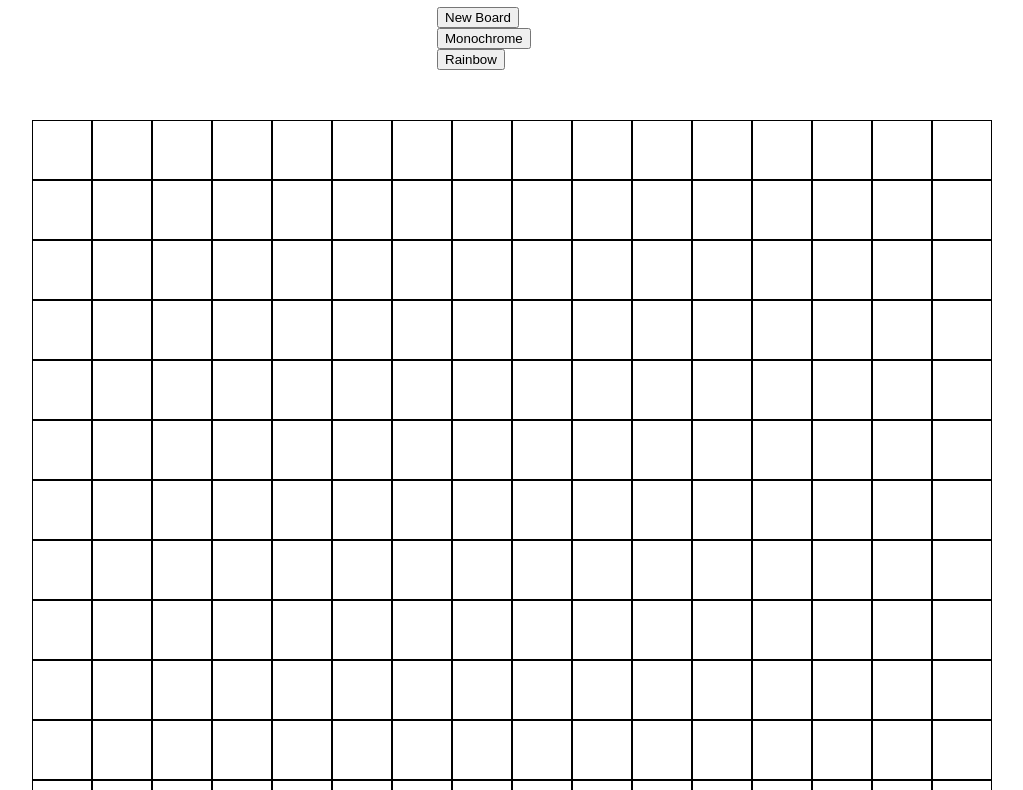
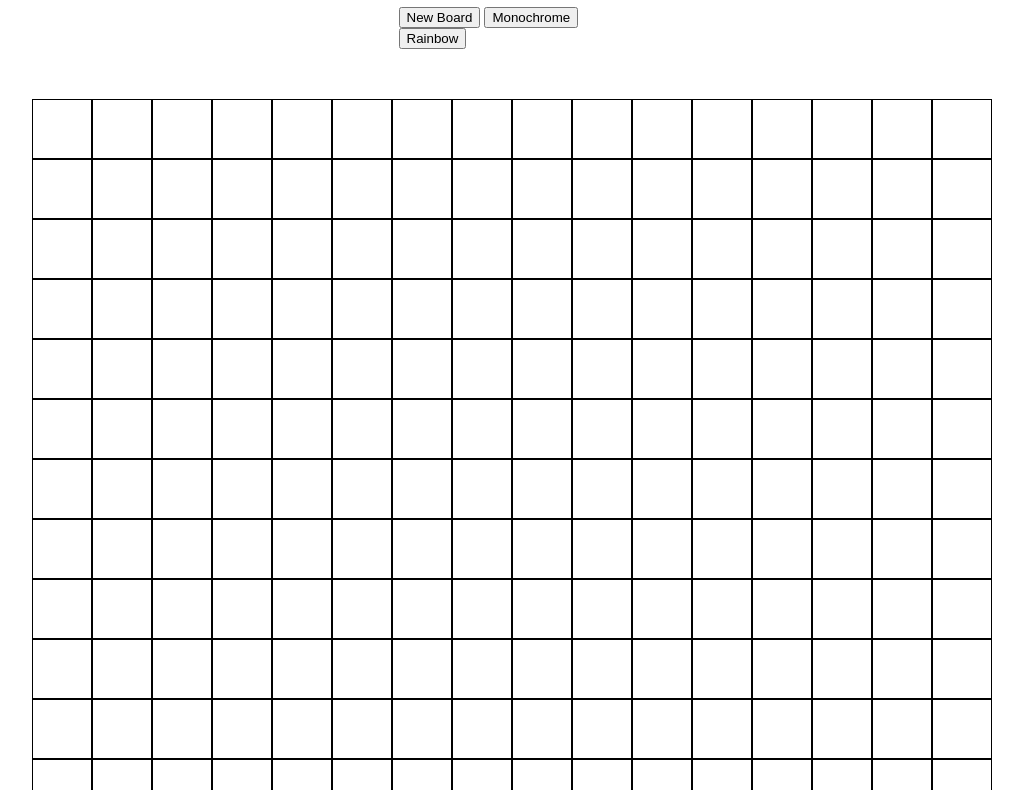
Before and after one commit to nataliealdrich/etch-a-sketch, a plain HTML site: page index.html in a window 1280 px wide. Shown: the part 73-863 px from the top of the page, without its empty margins (128-1151 px from the left). Drawn offline with Linux system fonts and the light colour scheme.

Commit message:
Changed alignment of buttons

```diff
--- a/styles.css
+++ b/styles.css
@@ -19,5 +19,5 @@ button {
 
 #button-list{
 	margin: auto;
-	width: 150px;
+	width: 227px;
 }
```
